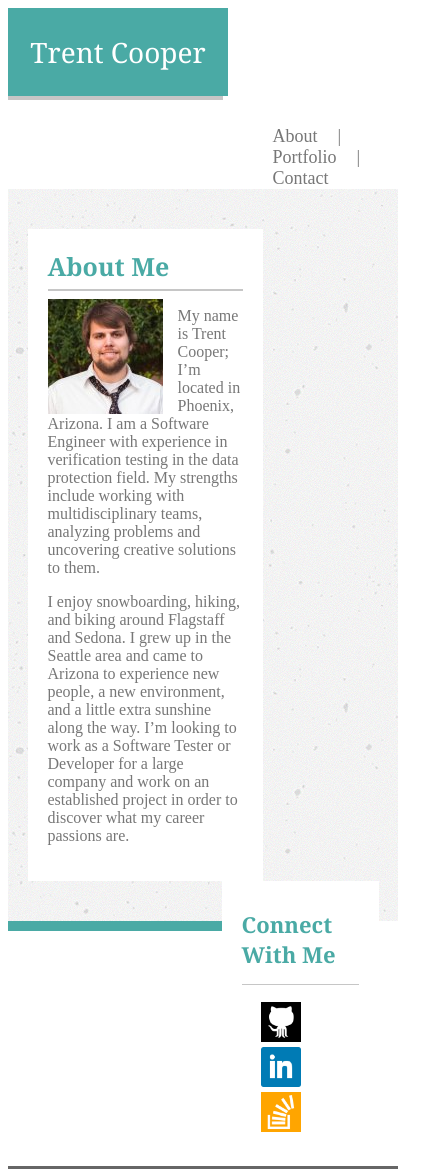
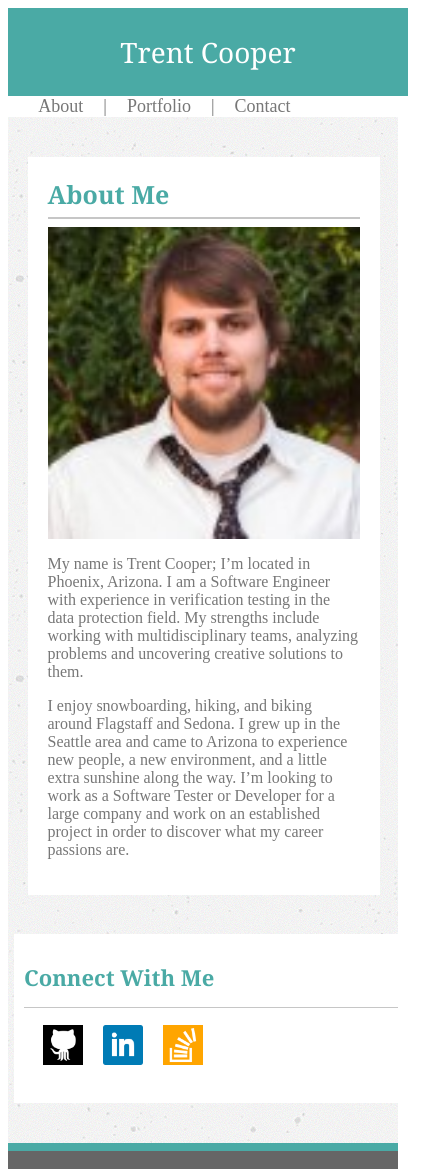
Before and after one commit to coop741/Responsive-Portfolio, a plain HTML site: page index.html in a window 390 px wide. Shown: the top 1169 px of the page, 438 px wide, since content can reach past the window. Drawn offline with Linux system fonts and the light colour scheme.

Commit message:
Added page responsiveness with media tags

```diff
--- a/css/style.css
+++ b/css/style.css
@@ -15,7 +15,7 @@ body {
 	left: 0;
 	bottom: 0;
 	width: 210px;
-	margin-left: 5%px;
+	margin-left: 5%;
 	padding-top: 25px;
 	padding-right: 5px;
 	padding-bottom: 25px;
@@ -115,7 +115,7 @@ a:visited {
 #bio {
 	background-color: white;
 	padding: 20px;
-	width: 50%;
+	width: 40%;
 	margin-left: 5%;
 	display: inline-block;
 	color: #777777;
@@ -146,17 +146,19 @@ a:visited {
 
 #links2 {
 	padding: 9px;
+	float: left;
 }
 
 #portfolio {
 	background-color: white;
 	padding: 20px;
-	width: 50%;
+	width: 48%;
 	margin-left: 5%;
 	display: inline-block;
 	color: #777777;
 	background-color: #ffffff;
 	text-align: left;
+	margin-bottom: 5%
 }
 
 .portfolio-div {
@@ -180,9 +182,14 @@ a:visited {
 #contact {
 	background-color: white;
 	display: inline-block;
-	width: 50%;
+	width: 45%;
 	padding: 20px;
 	margin-left: 5%;
+	margin-bottom: 5%
+}
+
+textarea {
+	width: 90%
 }
 
 input {
@@ -208,3 +215,88 @@ input[type=button] {
 	margin-top: -10px;
 	font-size: 13px;
 }
+
+/*media screen width less than 767px*/
+@media screen and (max-width: 768px) {
+	#name {
+		margin-left: 0;
+		width: 100%;
+	}
+
+	/*	centering name with padding*/
+	.navbar-default .navbar-brand {
+		padding-left: 35%;
+		padding-right: 35%;
+	}
+
+	#links1 {
+		width: 100%;
+		padding-top: 0;
+		padding-left: 0%;
+		padding-right: 20%;
+	}
+
+	#bio {
+		width: 80%;
+		margin-bottom: 10%;
+	}
+
+	#portfolio {
+		margin-left: 3%;
+		width: 85%;
+		margin-bottom: 5%;
+	}
+
+	#connect {
+		width: 85%;
+		float: none;
+		margin-left: 18px;
+		padding-left: 10px;
+	}
+
+	#links2 {
+		float: none;
+	}
+}
+
+/*media screen width less than 640px*/
+@media screen and (max-width: 640px) {
+	#name {
+		margin-left: 0;
+		width: 100%;
+	}
+
+	.navbar-default .navbar-brand {
+		padding-left: 26%;
+		padding-right: 26%;
+	}
+
+	#links1 {
+		width: 100%;
+		padding-top: 0;
+		padding-left: 0%;
+		padding-right: 20%;
+		text-align: center;
+	}
+
+	#connect {
+		width: 96%;
+		float: none;
+		margin-left: 6px;
+		padding-left: 10px;
+	}
+
+	#links2 {
+		float: none;
+	}
+
+	#bio-pic {
+		float: none;
+		width: 100%;
+	}
+
+	#bio {
+		width: 80%;
+		margin-bottom: 10%;
+	}
+}
--- a/index.html
+++ b/index.html
@@ -1,6 +1,7 @@
 <!DOCTYPE html>
 <html>
 <head>
+	<meta name="viewport" content="width=device-width, initial-scale=1.0">
 	<title>About</title>
 	<!-- <link rel="stylesheet" type="text/css" href="resetCSS.css"> -->
 	<link rel="stylesheet" type="text/css" href="css/style.css">
```
Also changed, not shown: contact.html (+2 -1 lines), portfolio.html (+1 -0 lines).
